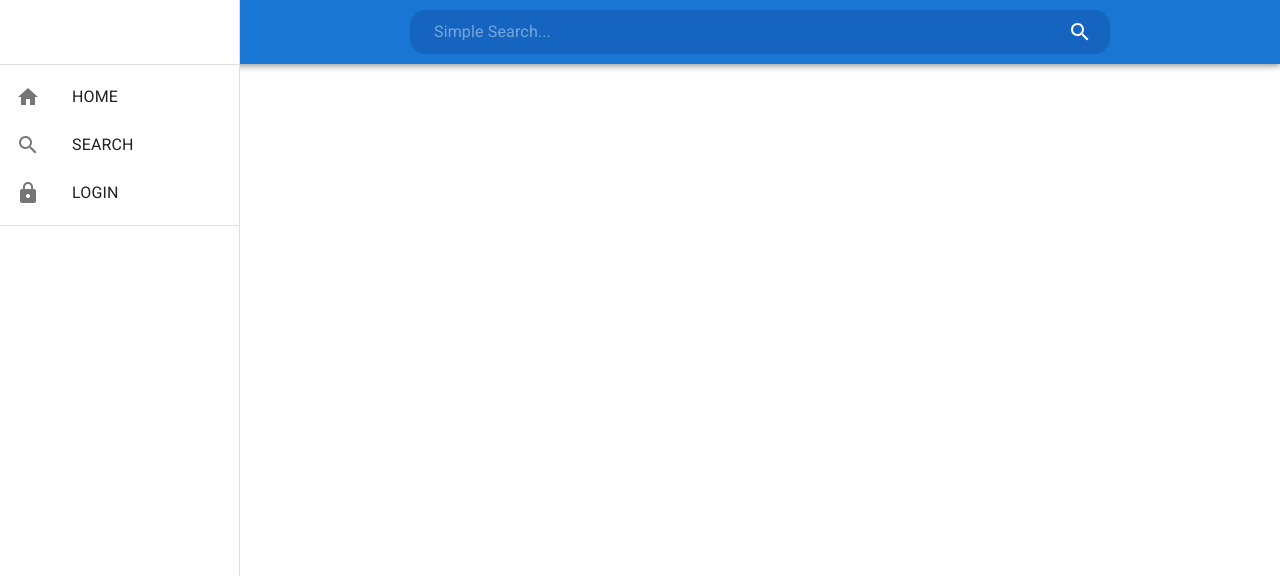
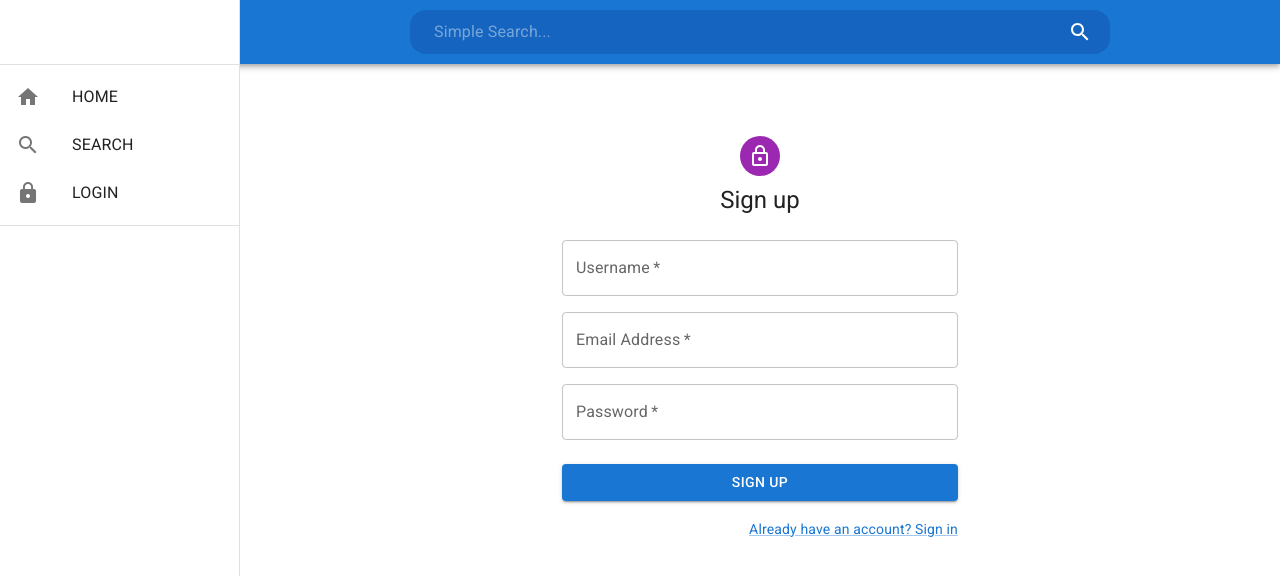
Before and after one commit to NoyaRoeT/ani-bookmarks, a React (Vite) app in the folder client/: page /signup in a window 1280 px wide. Shown: the top 576 px of the page. Built offline with nearby package versions, Linux system fonts and the light colour scheme.

Commit message:
Add signup form

```diff
--- a/client/src/components/App.jsx
+++ b/client/src/components/App.jsx
@@ -1,7 +1,7 @@
 import React from "react";
 import { Box, CssBaseline } from "@mui/material";
 import { Route, Routes } from "react-router-dom";
-import { BookmarkInfo, Login, Bookmarks, NavBar } from ".";
+import { BookmarkInfo, Login, Bookmarks, NavBar, SignUp } from ".";
 const App = () => {
 	return (
 		<>
@@ -17,6 +17,7 @@
 				<Routes>
 					<Route exact path="/" element={<Bookmarks />} />
 					<Route exact path="/login" element={<Login />} />
+					<Route exact path="/signup" element={<SignUp />} />
 					<Route
 						exact
 						path="/bookmark/:bookmarkId"
--- a/client/src/components/NavBar/NavBar.jsx
+++ b/client/src/components/NavBar/NavBar.jsx
@@ -23,7 +23,6 @@
 const NavBar = () => {
 	const theme = useTheme();
 	const isMobile = useMediaQuery(theme.breakpoints.down("sm"));
-	const location = useLocation();
 	const [mobileOpen, setMobileOpen] = useState(false);
 
 	function handleDrawerToggle() {
--- /dev/null
+++ b/client/src/components/SignUp/SignUp.jsx
@@ -0,0 +1,97 @@
+import * as React from "react";
+import Avatar from "@mui/material/Avatar";
+import Button from "@mui/material/Button";
+import TextField from "@mui/material/TextField";
+import FormControlLabel from "@mui/material/FormControlLabel";
+import Checkbox from "@mui/material/Checkbox";
+import Link from "@mui/material/Link";
+import Grid from "@mui/material/Grid";
+import Box from "@mui/material/Box";
+import LockOutlinedIcon from "@mui/icons-material/LockOutlined";
+import Typography from "@mui/material/Typography";
+import Container from "@mui/material/Container";
+
+export default function SignUp() {
+	const handleSubmit = (event) => {
+		event.preventDefault();
+		const data = new FormData(event.currentTarget);
+		console.log({
+			email: data.get("email"),
+			password: data.get("password"),
+		});
+	};
+
+	return (
+		<Container component="main" maxWidth="xs">
+			<Box
+				sx={{
+					marginTop: 8,
+					display: "flex",
+					flexDirection: "column",
+					alignItems: "center",
+				}}
+			>
+				<Avatar sx={{ m: 1, bgcolor: "secondary.main" }}>
+					<LockOutlinedIcon />
+				</Avatar>
+				<Typography component="h1" variant="h5">
+					Sign up
+				</Typography>
+				<Box
+					component="form"
+					noValidate
+					onSubmit={handleSubmit}
+					sx={{ mt: 3 }}
+				>
+					<Grid container spacing={2}>
+						<Grid item xs={12}>
+							<TextField
+								required
+								fullWidth
+								id="username"
+								label="Username"
+								name="username"
+							/>
+						</Grid>
+						<Grid item xs={12}>
+							<TextField
+								required
+								fullWidth
+								id="email"
+								label="Email Address"
+								name="email"
+								autoComplete="email"
+							/>
+						</Grid>
+						<Grid item xs={12}>
+							<TextField
+								required
+								fullWidth
+								name="password"
+								label="Password"
+								type="password"
+								id="password"
+								autoComplete="new-password"
+							/>
+						</Grid>
+					</Grid>
+					<Button
+						type="submit"
+						fullWidth
+						variant="contained"
+						sx={{ mt: 3, mb: 2 }}
+					>
+						Sign Up
+					</Button>
+					<Grid container justifyContent="flex-end">
+						<Grid item>
+							<Link href="#" variant="body2">
+								Already have an account? Sign in
+							</Link>
+						</Grid>
+					</Grid>
+				</Box>
+			</Box>
+		</Container>
+	);
+}
--- a/client/src/components/index.js
+++ b/client/src/components/index.js
@@ -2,3 +2,4 @@
 export { default as Bookmarks } from "./Bookmarks/Bookmarks";
 export { default as Login } from "./Login/Login";
 export { default as NavBar } from "./NavBar/NavBar";
+export { default as SignUp } from "./SignUp/SignUp";
```
